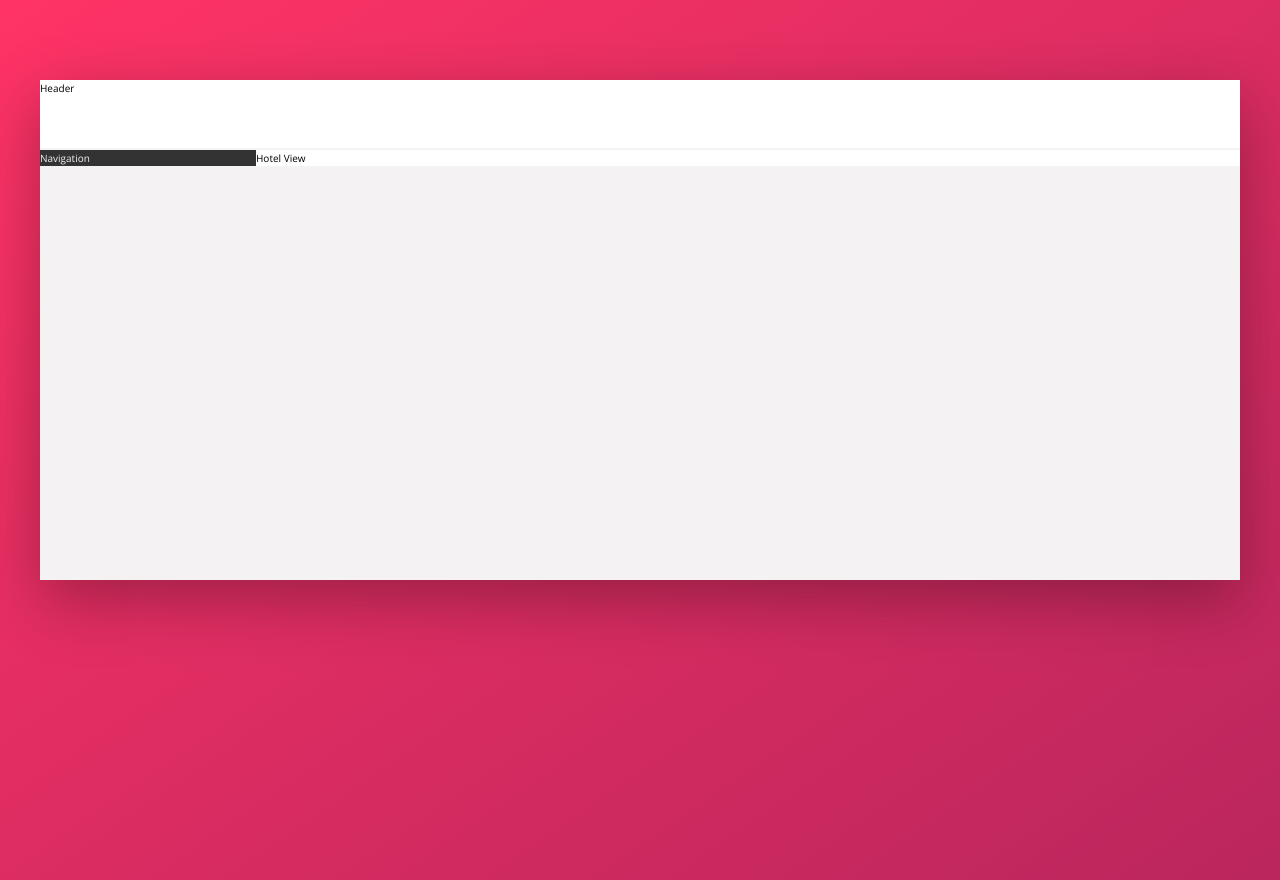
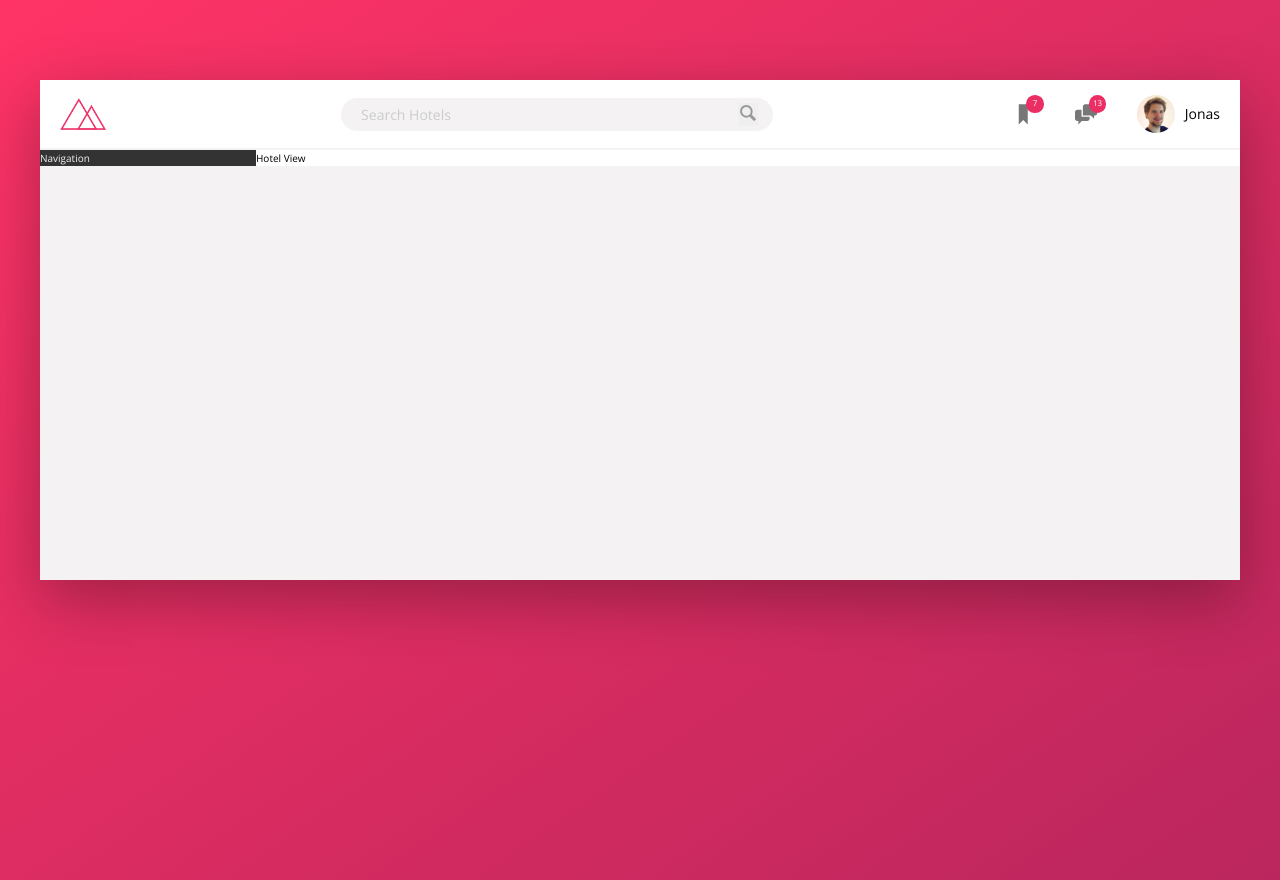
Before and after one commit to balcoder/flexbox-travel-npmdev, a website: page assets/index.html in a window 1280 px wide. Drawn offline with nearby package versions, Linux system fonts and the light colour scheme.

Commit message:
header done

```diff
--- a/assets/index.html
+++ b/assets/index.html
@@ -15,7 +15,43 @@
   </head>
   <body>
     <div class="container">
-      <header class="header">Header</header>
+      <header class="header">
+        <img src="img/logo.png" alt="logo" class="logo" />
+        <form action="#" class="search">
+          <input
+            type="text"
+            class="search__input"
+            placeholder="Search Hotels"
+          />
+          <button class="search__button">
+            <svg class="search__icon">
+              <use xlink:href="img/sprite.svg#icon-magnifying-glass"></use>
+            </svg>
+          </button>
+        </form>
+        <nav class="user-nav">
+          <div class="user-nav__icon-box">
+            <svg class="user-nav__icon">
+              <use xlink:href="img/sprite.svg#icon-bookmark"></use>
+            </svg>
+            <span class="user-nav__notification"> 7 </span>
+          </div>
+          <div class="user-nav__icon-box">
+            <svg class="user-nav__icon">
+              <use xlink:href="img/sprite.svg#icon-chat"></use>
+            </svg>
+            <span class="user-nav__notification"> 13 </span>
+          </div>
+          <div class="user-nav__user">
+            <img
+              src="img/user.jpg"
+              alt="User Photo"
+              class="user-nav__user-photo"
+            />
+            <span class="user-nav__user-name">Jonas</span>
+          </div>
+        </nav>
+      </header>
       <div class="content">
         <nav class="sidebar">Navigation</nav>
         <main class="hotel-view">Hotel View</main>
--- a/assets/scss/_components.scss
+++ b/assets/scss/_components.scss
@@ -0,0 +1,129 @@
+///////////////////////////// LOGO //////////////////////////
+
+.logo {
+    height: 3.25rem;
+    margin-left: 2rem;
+}
+
+///////////////////////////// SEARCH //////////////////////////
+
+.search {
+    flex: 0 0 40%;
+
+    display: flex;
+    justify-content: center;
+    align-items: center;
+
+    &__input {
+       font-family: inherit;
+       font-size: inherit;
+       background-color: var(--color-grey-light-2);
+       border: none;
+       padding: .7rem 2rem;
+       border-radius: 50px;
+       width: 90%;
+       transition: all .2s;
+       margin-right: -3.5rem;
+
+       &:focus {
+        outline: none;
+        width: 100%;
+        background-color: var(--color-grey-light-3);
+
+       }
+       &::-webkit-input-placeholder {
+        font-weight: 100;
+        color: var(--color-grey-light-4)
+       }
+
+    }
+
+    &__input:focus + &__button {
+        background-color: var(--color-grey-light-3);
+    }
+
+    &__button {
+        border: none;
+        &:focus {
+            outline: none;
+        }
+        &:active {
+           transform: translateY(2px)
+        }
+
+    }
+
+    &__icon {
+        height: 2rem;
+        width: 2rem;
+        fill: var(--color-grey-dark-3)
+    }
+
+}
+
+///////////////////////////// USER NAVIGATION //////////////////////////
+
+.user-nav {
+    align-self: stretch;
+    display: flex;
+    justify-content: space-between;
+    align-items: center;
+    //select user-nav direct children
+    & > * {
+        padding: 0 2rem;
+        cursor: pointer;
+
+        &:hover {
+            background-color: var(--color-grey-light-2);
+        }
+    }
+
+    &__icon-box {
+        position: relative;
+        align-self: stretch;
+
+        display: flex;
+        align-items: center;
+    }
+
+    &__icon {
+        height: 2.25rem;
+        width: 2.25rem;
+        fill: var(--color-grey-dark-2)
+    }
+
+    &__notification {
+        font-size: .8rem;
+        height: 1.75rem;
+        width: 1.75rem;
+        border: none;
+        border-radius: 50%;
+        color: #fff;
+        background-color: var(--color-primary);
+        position: absolute;
+        top: 1.5rem;
+        right: 1.1rem;
+
+        display: flex;
+        justify-content: center;
+        align-items: center;
+
+    }
+
+    &__user {
+        align-self: stretch;
+
+        display: flex;
+        align-items: center;
+    }
+
+    &__user-photo {
+        height: 3.75rem ;
+        border-radius: 50%;
+        margin-right: 1rem;
+    }
+
+    &__user-name {
+
+    }
+}
--- a/assets/scss/_layout.scss
+++ b/assets/scss/_layout.scss
@@ -8,9 +8,14 @@
 }
 
 .header {
+    font-size: 1.4rem;
     height: 7rem;
     background-color: #fff;
     border-bottom: 2px solid var(--color-grey-light-2);
+    display: flex;
+    justify-content: space-between;
+    align-items: center;
+
 }
 
 .content {
```
Also changed, not shown: assets/css/style.css, 1 other file.
